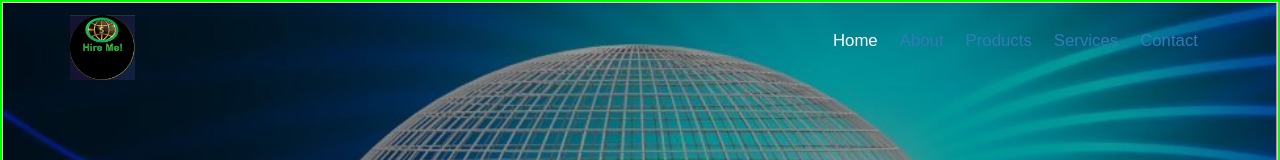
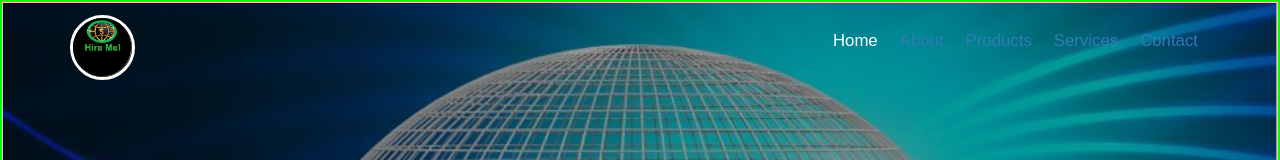
Before and after one commit to Abdulmalikmat/hiremeportfoliocv, a plain HTML site: page index.html in a window 1280 px wide. Shown: the top 160 px of the page. Drawn offline with nearby package versions, Linux system fonts and the light colour scheme.

Commit message:
Update style.css

```diff
--- a/assets/css/style.css
+++ b/assets/css/style.css
@@ -366,6 +366,13 @@ body {
 	-webkit-transition: all 0.3s ease-out;
 	transition: all 0.3s ease-out;
 
+}
+.logo img {
+	width: 50px;
+	height: 50px;
+	border-radius: 50%;
+	border: 3px solid white;
+	margin: 0 auto;
 }
 
 .navigation-menu .navbar-nav .active {
```
